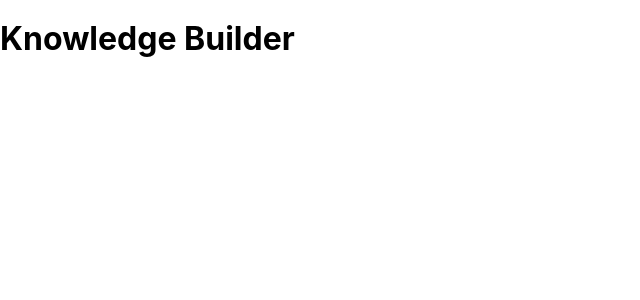
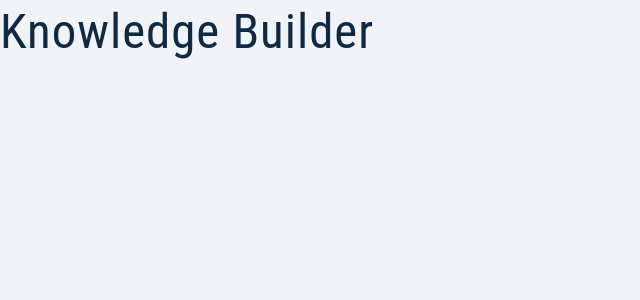
Before and after one commit to xorxos/knowledge-builder, a React (Create React App) app in the folder client/: page / in a window 1280 px wide. Shown: the top 300 px of the page, without its empty margins (0-640 px from the left). Built offline with nearby package versions, Linux system fonts and the light colour scheme.

Commit message:
add basic styles

```diff
--- a/client/src/index.css
+++ b/client/src/index.css
@@ -1,13 +1,145 @@
-body {
-  margin: 0;
-  font-family: -apple-system, BlinkMacSystemFont, 'Segoe UI', 'Roboto', 'Oxygen',
-    'Ubuntu', 'Cantarell', 'Fira Sans', 'Droid Sans', 'Helvetica Neue',
-    sans-serif;
-  -webkit-font-smoothing: antialiased;
-  -moz-osx-font-smoothing: grayscale;
+*,
+::after,
+::before {
+  box-sizing: border-box;
 }
 
-code {
-  font-family: source-code-pro, Menlo, Monaco, Consolas, 'Courier New',
-    monospace;
+/* fonts */
+@import url("https://fonts.googleapis.com/css2?family=Cabin&family=Roboto+Condensed:wght@400;700&display=swap");
+
+html {
+  font-size: 100%;
+} /*16px*/
+
+:root {
+  /* colors */
+  --primary-50: #e0fcff;
+  --primary-100: #bef8fd;
+  --primary-200: #87eaf2;
+  --primary-300: #54d1db;
+  --primary-400: #38bec9;
+  --primary-500: #2cb1bc;
+  --primary-600: #14919b;
+  --primary-700: #0e7c86;
+  --primary-800: #0a6c74;
+  --primary-900: #044e54;
+
+  /* grey */
+  --grey-50: #f0f4f8;
+  --grey-100: #d9e2ec;
+  --grey-200: #bcccdc;
+  --grey-300: #9fb3c8;
+  --grey-400: #829ab1;
+  --grey-500: #627d98;
+  --grey-600: #486581;
+  --grey-700: #334e68;
+  --grey-800: #243b53;
+  --grey-900: #102a43;
+  /* rest of the colors */
+  --black: #222;
+  --white: #fff;
+  --red-light: #f8d7da;
+  --red-dark: #842029;
+  --green-light: #d1e7dd;
+  --green-dark: #0f5132;
+
+  /* fonts  */
+  --headingFont: "Roboto Condensed", Sans-Serif;
+  --bodyFont: "Cabin", Sans-Serif;
+  --small-text: 0.875rem;
+  --extra-small-text: 0.7em;
+  /* rest of the vars */
+  --backgroundColor: var(--grey-50);
+  --textColor: var(--grey-900);
+  --borderRadius: 0.25rem;
+  --letterSpacing: 1px;
+  --transition: 0.3s ease-in-out all;
+  --max-width: 1120px;
+  --fixed-width: 500px;
+  --fluid-width: 90vw;
+  --breakpoint-lg: 992px;
+  --nav-height: 6rem;
+  /* box shadow*/
+  --shadow-1: 0 1px 3px 0 rgba(0, 0, 0, 0.1), 0 1px 2px 0 rgba(0, 0, 0, 0.06);
+  --shadow-2: 0 4px 6px -1px rgba(0, 0, 0, 0.1),
+    0 2px 4px -1px rgba(0, 0, 0, 0.06);
+  --shadow-3: 0 10px 15px -3px rgba(0, 0, 0, 0.1),
+    0 4px 6px -2px rgba(0, 0, 0, 0.05);
+  --shadow-4: 0 20px 25px -5px rgba(0, 0, 0, 0.1),
+    0 10px 10px -5px rgba(0, 0, 0, 0.04);
 }
+
+body {
+  background: var(--backgroundColor);
+  font-family: var(--bodyFont);
+  font-weight: 400;
+  line-height: 1.75;
+  color: var(--textColor);
+}
+
+p {
+  margin-bottom: 1.5rem;
+  max-width: 40em;
+}
+
+h1,
+h2,
+h3,
+h4,
+h5 {
+  margin: 0;
+  margin-bottom: 1.38rem;
+  font-family: var(--headingFont);
+  font-weight: 400;
+  line-height: 1.3;
+  text-transform: capitalize;
+  letter-spacing: var(--letterSpacing);
+}
+
+h1 {
+  margin-top: 0;
+  font-size: 3.052rem;
+}
+
+h2 {
+  font-size: 2.441rem;
+}
+
+h3 {
+  font-size: 1.953rem;
+}
+
+h4 {
+  font-size: 1.563rem;
+}
+
+h5 {
+  font-size: 1.25rem;
+}
+
+small,
+.text-small {
+  font-size: var(--small-text);
+}
+
+a {
+  text-decoration: none;
+  letter-spacing: var(--letterSpacing);
+}
+a,
+button {
+  line-height: 1.15;
+}
+button:disabled {
+  cursor: not-allowed;
+}
+ul {
+  list-style-type: none;
+  padding: 0;
+}
+
+.img {
+  width: 100%;
+  display: block;
+  object-fit: cover;
+}
```
